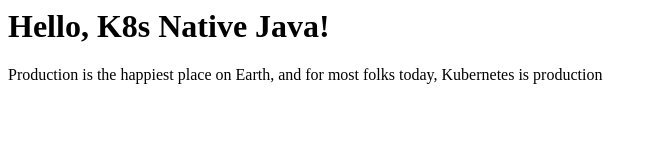
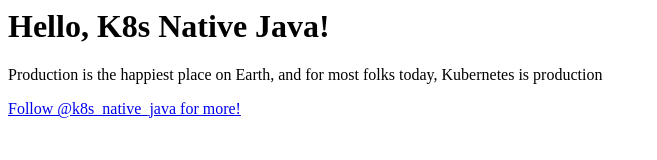
Before and after one commit to kubernetes-native-java/kubernetes-native-java.github.io, a plain HTML site: page index.html in a window 1280 px wide. Shown: the whole page, without its empty margins (0-657 px from the left). Drawn offline with Linux system fonts and the light colour scheme.

Commit message:
Update index.html

```diff
--- a/index.html
+++ b/index.html
@@ -3,7 +3,7 @@
 
   <h1> Hello, K8s Native Java! </h1>
   <P>  Production is the happiest place on Earth, and for most folks today, Kubernetes is production
-
   </p>
+  <P> <a href="https://twitter.com/k8s_native_Java">Follow @k8s_native_java for more!</a> </p>
 </body>
 </html>
```
